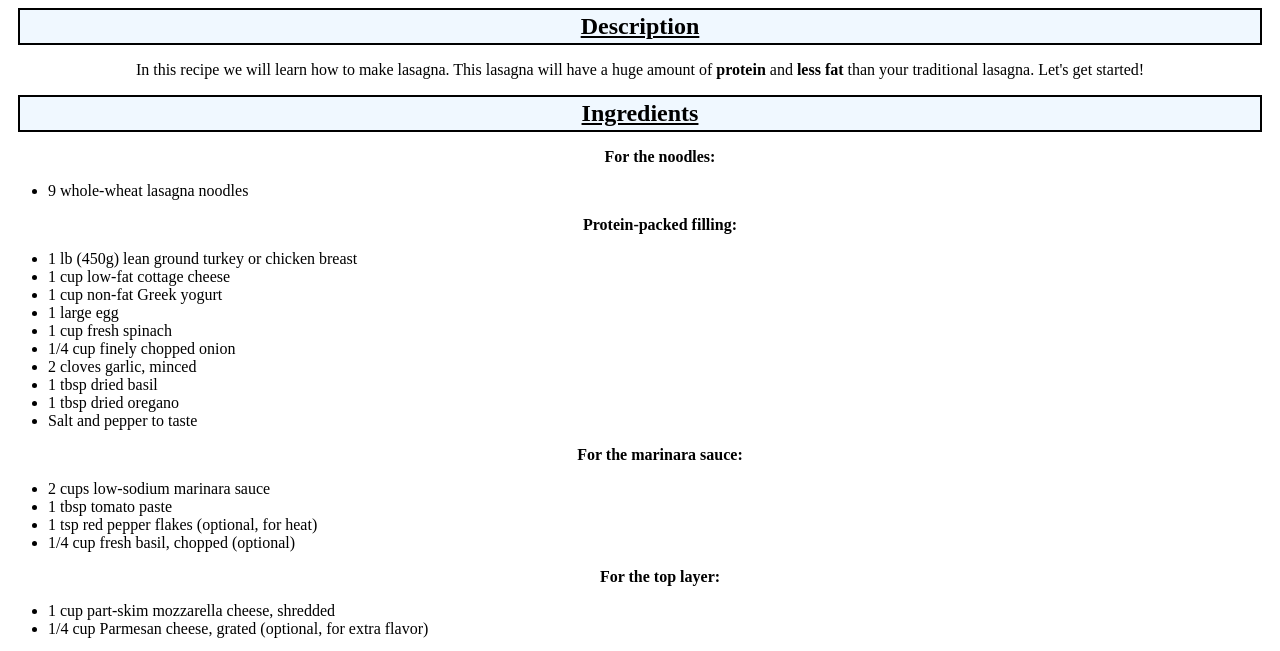
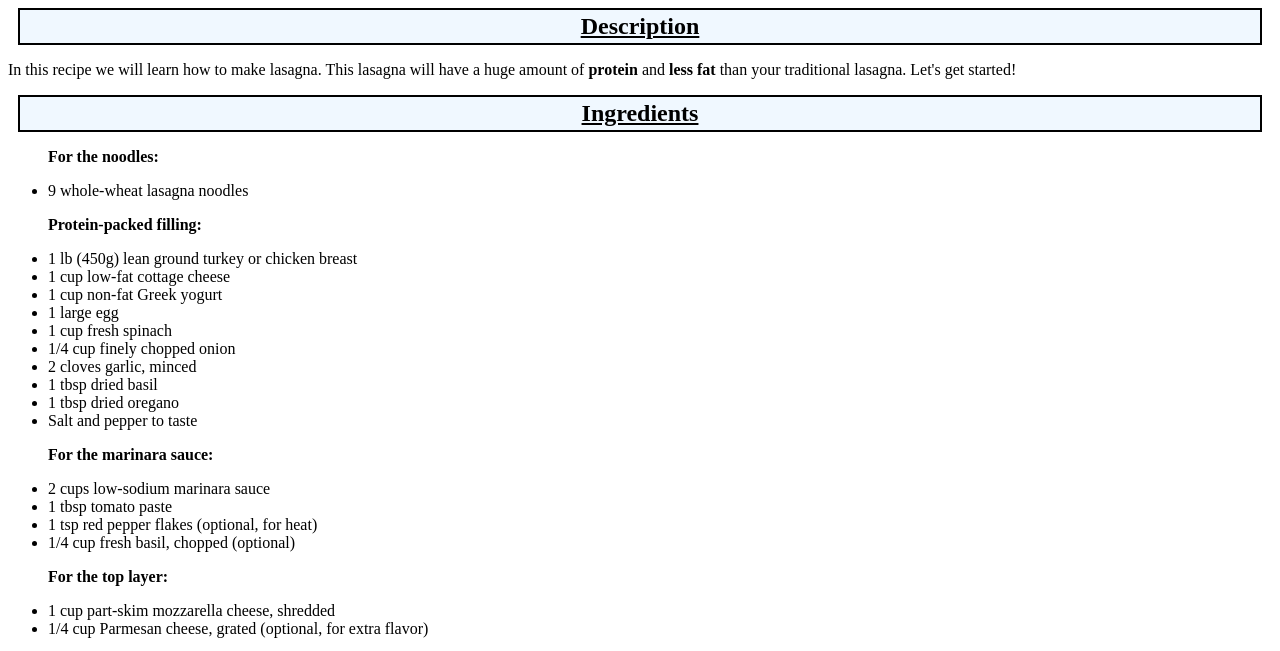
Before and after one commit to aaronaulet/odin-recipes, a plain HTML site: page recipes/lasagna.html in a window 1280 px wide. Shown: the part 137-788 px from the top of the page. Drawn offline with Linux system fonts and the light colour scheme.

Commit message:
changed href location

```diff
--- a/recipes/lasagna.html
+++ b/recipes/lasagna.html
@@ -3,7 +3,7 @@
     <head>
         <meta charset="UTF-8">
         <title>Lasagna</title>
-        <link rel="stylesheet" href="grilled.css">
+        <link rel="stylesheet" href="lasagna.css">
     </head>
 
     <body>
```
